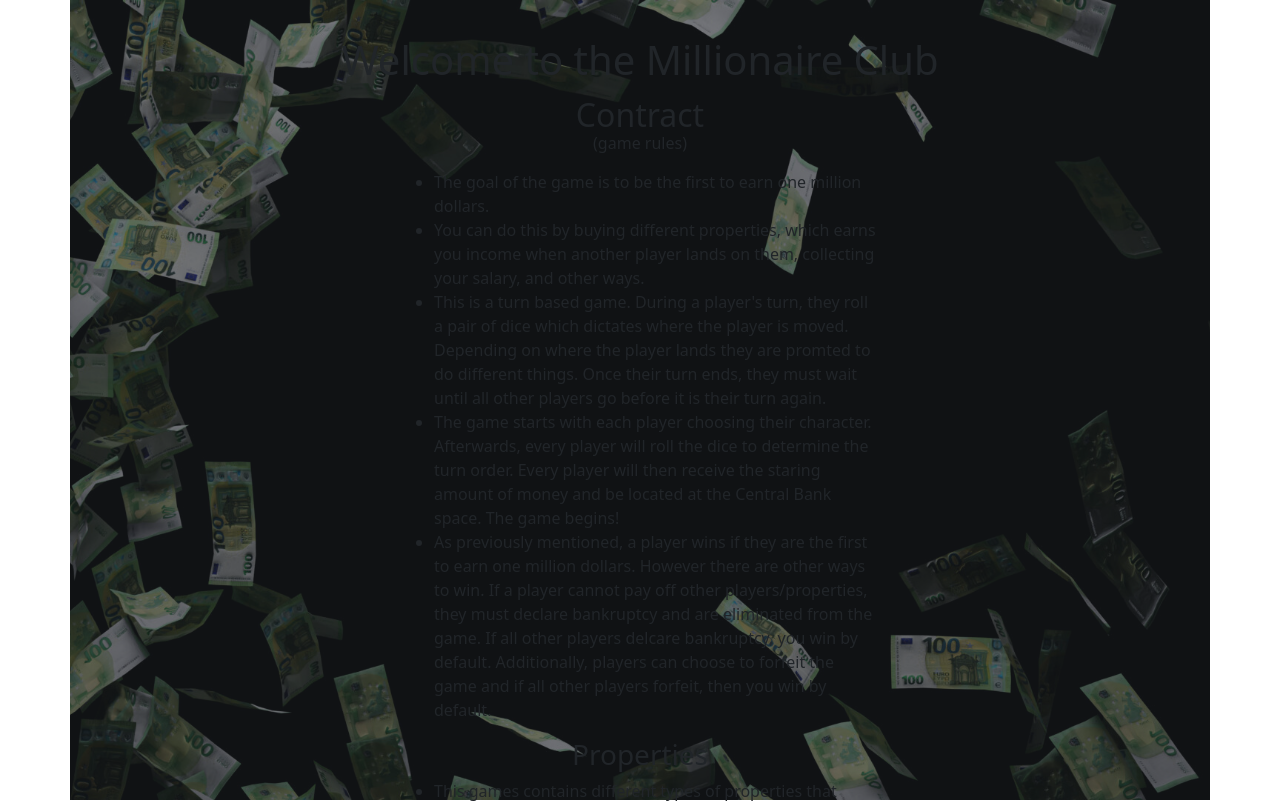
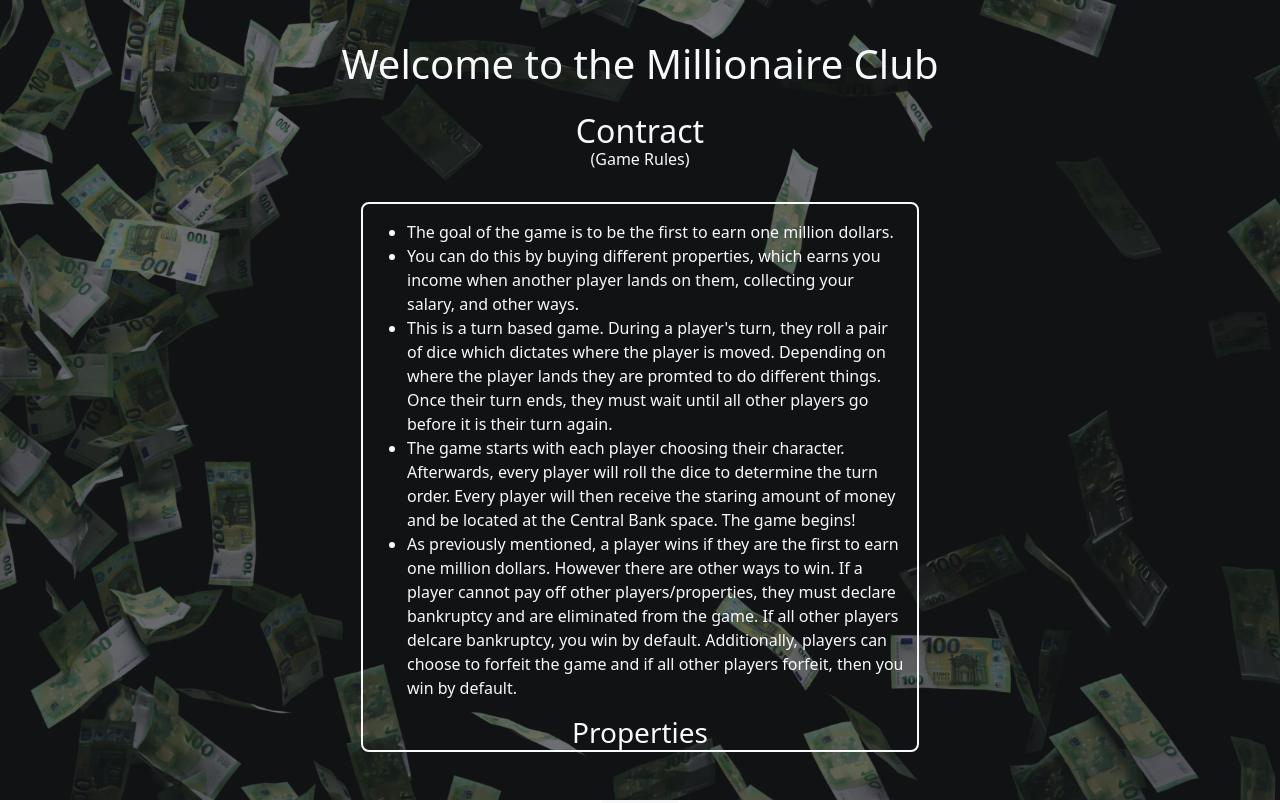
Before and after one commit to legend-unavailable/monopoly-frontend, a React (Vite) app: page / in a window 1280 px wide. Shown: the top 803 px of the page. Built offline with nearby package versions, Linux system fonts and the light colour scheme.

Commit message:
swapped pics, started lobby page, finished home page

```diff
--- a/src/pages/Home.jsx
+++ b/src/pages/Home.jsx
@@ -8,37 +8,43 @@ const Home = () => {
   }
     return (
       <>
-      <div className="container fluid p-0">
-        <div className="position-relative" style={{height : '100vh'}}>
-          <div className="position-absolute top-0 start-0 w-100 h-100"
+        <div className="container-fluid p-0">
+          <div className="position-relative" style={{ height: "100vh" }}>
+            <div
+              className="position-absolute top-0 start-0 w-100 h-100"
               style={{
                 backgroundImage: `url(${money})`,
-            backgroundSize: 'cover',
-            backgroundPosition: 'center'
-          }}>
-          </div>
+                backgroundSize: "cover",
+                backgroundPosition: "center",
+              }}
+            ></div>
 
             <div className="position-absolute top-0 start-0 w-100 h-100 bg-dark bg-opacity-50"></div>
 
-          <div className="position-relative p-4" style={{zIndex: 2}}>
-          <div className="container p-2">
-          <div className="row p-1">
-            <div className="col">
-              <h1 className="text-center">
-                Welcome to the Millionaire Club
-              </h1>
+            <div
+              className="position-relative d-flex flex-column p-4"
+              style={{ zIndex: 2 }}
+            >
+              <div className="d-flex justify-content-center p-3">
+                <h1 className="text-light">Welcome to the Millionaire Club</h1>
               </div>
-          </div>
-          <div className="row d-flex justify-content-center">
-            <h2 className="text-center">Contract <h6>(game rules)</h6> </h2>
+
+              <div className="container d-flex flex-column justify-content-center">
+                <h2 className="text-center text-light pb-3">
+                  Contract <h6>(Game Rules)</h6>
+                </h2>
                 <div
-              className="overflow-y-scroll"
-              style={{ maxHeight: "700px", maxWidth: "500px" }}
+                  className="overflow-y-scroll container text-light border border-light border-2 rounded-3"
+                  style={{
+                    maxHeight: "550px",
+                    width: '50%'
+                  }}
                 >
-
+                  <div className="pt-3">
                   <ul>
-                <li>The goal of the game is to be the first to earn
-                  one million dollars.
+                    <li>
+                      The goal of the game is to be the first to earn one
+                      million dollars.
                     </li>
                     <li>
                       You can do this by buying different properties, which
@@ -47,139 +53,169 @@ const Home = () => {
                     </li>
                     <li>
                       This is a turn based game. During a player's turn, they
-                  roll a pair of dice which dictates where the player is moved.
-                  Depending on where the player lands they are promted to do
-                  different things. Once their turn ends, they must wait until all
-                  other players go before it is their turn again.
+                      roll a pair of dice which dictates where the player is
+                      moved. Depending on where the player lands they are
+                      promted to do different things. Once their turn ends, they
+                      must wait until all other players go before it is their
+                      turn again.
                     </li>
                     <li>
                       The game starts with each player choosing their character.
-                  Afterwards, every player will roll the dice to determine the
-                  turn order. Every player will then receive the staring amount
-                  of money and be located at the Central Bank space. The game begins!
+                      Afterwards, every player will roll the dice to determine
+                      the turn order. Every player will then receive the staring
+                      amount of money and be located at the Central Bank space.
+                      The game begins!
                     </li>
                     <li>
-                  As previously mentioned, a player wins if they are the first to
-                  earn one million dollars. However there are other ways to win. If
-                  a player cannot pay off other players/properties, they must declare
-                  bankruptcy and are eliminated from the game. If all other players
-                  delcare bankruptcy, you win by default. Additionally, players can
-                  choose to forfeit the game and if all other players forfeit, then you
-                  win by default.
+                      As previously mentioned, a player wins if they are the
+                      first to earn one million dollars. However there are other
+                      ways to win. If a player cannot pay off other
+                      players/properties, they must declare bankruptcy and are
+                      eliminated from the game. If all other players delcare
+                      bankruptcy, you win by default. Additionally, players can
+                      choose to forfeit the game and if all other players
+                      forfeit, then you win by default.
                     </li>
                   </ul>
 
                   <h3 className="text-center">Properties</h3>
                   <ul>
                     <li>
-                  This games contains different types of properties that players
-                  can land on.
+                      This games contains different types of properties that
+                      players can land on.
                     </li>
                     <li>
-                  Colored Unowned Properties: these kinds of properties can be purchased
-                  by players. When a player lands on these, they are given a Black Card
-                  and are given the choice to buy or ignore this property. Their turn ends.
+                      Colored Unowned Properties: these kinds of properties can
+                      be purchased by players. When a player lands on these,
+                      they are given a Black Card and are given the choice to
+                      buy or ignore this property. Their turn ends.
                     </li>
                     <li>
-                  Colored Owned Properties: these properties are already owned and thus
-                  cannot be repurchased by another player. If a player lands here, they
-                  must pay rent money to the owner. Their turn ends.
+                      Colored Owned Properties: these properties are already
+                      owned and thus cannot be repurchased by another player. If
+                      a player lands here, they must pay rent money to the
+                      owner. Their turn ends.
                     </li>
                     <li>
-                  Golden Card Properties: these properties cannot be purchased. If a player
-                  lands here they are given a Golden Card. Their turn ends.
+                      Golden Card Properties: these properties cannot be
+                      purchased. If a player lands here they are given a Golden
+                      Card. Their turn ends.
                     </li>
                     <li>
-                  Orange Card: these properties cannot be purchased. If a player
-                  lands here they are given an Orange Card. Their turn ends.
+                      Orange Card: these properties cannot be purchased. If a
+                      player lands here they are given an Orange Card. Their
+                      turn ends.
                     </li>
                     <li>
-                  Prison(Visitor): this property cannot be purchased. If a player lands here,
-                  nothing happens and their turn ends.
+                      Prison(Visitor): this property cannot be purchased. If a
+                      player lands here, nothing happens and their turn ends.
                     </li>
                     <li>
-                  Go To Jail: this property cannot be purchased. If a player lands
-                  here, they are moved to prison, their turn ends.
+                      Go To Jail: this property cannot be purchased. If a player
+                      lands here, they are moved to prison, their turn ends.
                     </li>
                     <li>
-                  Public Park: this property cannot be purchased. If a player lands here, nothing
-                  happens and their turn ends.
+                      Public Park: this property cannot be purchased. If a
+                      player lands here, nothing happens and their turn ends.
                     </li>
                     <li>
-                  Central Bank: this property cannot be purchased, this is also the starting point
-                  for all players. If a player lands here or passes through here, they are given the
-                  option to upgrade their character for $50k. Afterwards, they collect their salary
-                  and continue the game like normal.
+                      Central Bank: this property cannot be purchased, this is
+                      also the starting point for all players. If a player lands
+                      here or passes through here, they are given the option to
+                      upgrade their character for $50k. Afterwards, they collect
+                      their salary and continue the game like normal.
                     </li>
                   </ul>
 
                   <h3 className="text-center">Cards</h3>
                   <ul>
-                <li>Black Cards: Black cards are located on every unowned colored property and can only
-                  be used once. There are two types of Black cards: Use Now and Keep Until Needed. Use
-                  Now cards must be used as soon as a player receives them. Keep Until Needed cards can
-                  be used once a player receives it or they can choose to save them. If saved, they can
-                  be used during a player's turn before they roll the dice.
-                </li>
-                <li>Golden Cards: Golden Cards are given to players when they land on the respective property.
-                  These cards must always be used once received(except for one specifc card). These cards
-                  depend on either the levels of the players for specific cards. Some cards will require the
-                  player to roll the dice while others don't. Golden cards are always beneficial to the receiving
-                  player.
+                    <li>
+                      Black Cards: Black cards are located on every unowned
+                      colored property and can only be used once. There are two
+                      types of Black cards: Use Now and Keep Until Needed. Use
+                      Now cards must be used as soon as a player receives them.
+                      Keep Until Needed cards can be used once a player receives
+                      it or they can choose to save them. If saved, they can be
+                      used during a player's turn before they roll the dice.
                     </li>
                     <li>
-                  Orange Card: Orange Cards are given to players when they land on the respective property.
-                  These cards must always be used once received. Like Golden Cards, Orange cards also depend on
-                  the levels of the players and some require the player to roll dice. However, unlike Golden
-                  Cards, Orange Cards aren't always beneficial to the player.
+                      Golden Cards: Golden Cards are given to players when they
+                      land on the respective property. These cards must always
+                      be used once received(except for one specifc card). These
+                      cards depend on either the levels of the players for
+                      specific cards. Some cards will require the player to roll
+                      the dice while others don't. Golden cards are always
+                      beneficial to the receiving player.
+                    </li>
+                    <li>
+                      Orange Card: Orange Cards are given to players when they
+                      land on the respective property. These cards must always
+                      be used once received. Like Golden Cards, Orange cards
+                      also depend on the levels of the players and some require
+                      the player to roll dice. However, unlike Golden Cards,
+                      Orange Cards aren't always beneficial to the player.
                     </li>
                   </ul>
 
                   <h3 className="text-center">Prison</h3>
                   <ul>
                     <li>
-                  Prison Restrictions: When a player is imprisoned, they cannot collect any rent money
-                  and they cannot roll the dice to move.
+                      Prison Restrictions: When a player is imprisoned, they
+                      cannot collect any rent money and they cannot roll the
+                      dice to move.
                     </li>
                     <li>
-                  Escaping Prison: During their turn, the player can either try to escape by rolling
-                  doubles on the dice or by bribing the guards. If a player hasn't escaped by the fourth
-                  turn, they must pay a fine to be released.
+                      Escaping Prison: During their turn, the player can either
+                      try to escape by rolling doubles on the dice or by bribing
+                      the guards. If a player hasn't escaped by the fourth turn,
+                      they must pay a fine to be released.
                     </li>
                   </ul>
 
                   <h3 className="text-center">Colored Properties</h3>
                   <ul>
                     <li>
-                  Buying Properties: Colored properties all have a price tag that players must pay to own a
-                  colored property. If purchased, players are given the title deed which provides information
-                  about the property like rent and house costs. Additionally, if a player purchases all
-                  properties of the same color, the basic rent costs of those properties is doubled, increasing
-                  income for the player.
+                      Buying Properties: Colored properties all have a price tag
+                      that players must pay to own a colored property. If
+                      purchased, players are given the title deed which provides
+                      information about the property like rent and house costs.
+                      Additionally, if a player purchases all properties of the
+                      same color, the basic rent costs of those properties is
+                      doubled, increasing income for the player.
                     </li>
                     <li>
-                  Upgrading Properties: Owned colored properties can be upgraded further by purchasing houses.
-                  House costs differ between properties and are stated in the title deed of the property.
-                  Adding houses to a property increases the rent cost of the property, significantly increasing
-                  income. Players can add up to four houses to a property, after that they choose to purhcase a
-                  hotel to further increase rent cost. Hotels are the last building that can be added to a property
-                  and the cost to add a hotel is in the title deed.
+                      Upgrading Properties: Owned colored properties can be
+                      upgraded further by purchasing houses. House costs differ
+                      between properties and are stated in the title deed of the
+                      property. Adding houses to a property increases the rent
+                      cost of the property, significantly increasing income.
+                      Players can add up to four houses to a property, after
+                      that they choose to purhcase a hotel to further increase
+                      rent cost. Hotels are the last building that can be added
+                      to a property and the cost to add a hotel is in the title
+                      deed.
                     </li>
                     <li>
-                  Selling Properties: Players can sell their properties only if they cannot pay for something like
-                  rent to another player. Houses and hotels can be sold for half the price the player paid for them.
-                  Only after that, the player is able to mortgage the property. If a player does this, they receive the
-                  amount stated in the title deed, however as a result they will no longer receive rent money for that
-                  property. As a last resort, players can choose to sell the property to other players for an agreed price.
-                  Mortgaged properties can be repayed for the price shown in the title deed and doing so will allow th owner
-                  to start collecting rent again.
+                      Selling Properties: Players can sell their properties only
+                      if they cannot pay for something like rent to another
+                      player. Houses and hotels can be sold for half the price
+                      the player paid for them. Only after that, the player is
+                      able to mortgage the property. If a player does this, they
+                      receive the amount stated in the title deed, however as a
+                      result they will no longer receive rent money for that
+                      property. As a last resort, players can choose to sell the
+                      property to other players for an agreed price. Mortgaged
+                      properties can be repayed for the price shown in the title
+                      deed and doing so will allow th owner to start collecting
+                      rent again.
                     </li>
                   </ul>
-
+                  </div>
                 </div>
                 <div className="container d-flex justify-content-center p-5">
-              <button className="btn btn-dark" onClick={() => nextPage()}>I Agree</button>
-            </div>
+                  <button className="btn btn-light" onClick={() => nextPage()}>
+                    I Agree
+                  </button>
                 </div>
               </div>
             </div>
--- a/src/pages/Lobby.jsx
+++ b/src/pages/Lobby.jsx
@@ -1,4 +1,53 @@
+import lobby from '../assets/cigarLounge.jpg';
+
 const Lobby = () => {
+
+    return(
+        <div className="container-fluid p-0">
+            <div className="position-relative" style={{height: '100vh'}}>
+                <div className="position-absolute top-0 start-0 w-100 h-100" style={{
+                    backgroundImage: `url(${lobby})`,
+                    backgroundSize: 'cover',
+                    backgroundPosition: 'center'
+                }}/>
+                <div className='position-absolute top-0 start-0 w-100 h-100 bg-dark bg-opacity-50'/>
+
+                <div className="position-relative pt-4" style={{zIndex: 2}}>
+                    //content
+                    <div className="d-flex justify-content-center pb-5">
+                        <h1 className="text-light">
+                            Lobby
+                        </h1>
+                    </div>
+
+                    <div className="container-fluid d-flex justify-content-evenly align-items-center  m-0" style={{ height: '65vh'
+                    }}>
+
+                        <div className="card border-success bg-success bg-opacity-25 h-50 w-25">
+                            <div className="card-body text-success position-absolute start-50 top-50 translate-middle">
+                                <h2 className="card-title text-center">Join a Room</h2>
+                            </div>
+                        </div>
+
+                        <div className="card border-primary bg-primary bg-opacity-25 h-50 w-25">
+                            <div className="card-body text-primary position-absolute start-50 top-50 translate-middle">
+                                <h2 className="card-title text-center">Create a Room</h2>
+                            </div>
+                        </div>
+
+                        <div className="card border-warning bg-warning bg-opacity-25 h-50 w-25">
+                            <div className="card-body text-warning position-absolute start-50 top-50 translate-middle">
+                                <h2 className="card-title text-center">Shop</h2>
+                            </div>
+                        </div>
+
+                    </div>
+                </div>
+
+
+            </div>
+        </div>
+    )
 
 }
 
--- a/src/pages/Login.jsx
+++ b/src/pages/Login.jsx
@@ -1,7 +1,7 @@
 import axios from "axios";
 import React, {useState} from "react";
 import { useNavigate } from "react-router-dom";
-import lounge from '../assets/cigarLounge.jpg'
+import entrance from '../assets/entrance.jpg'
 
 const Login = () => {
     const [loginInfo, setLoginInfo] = useState({email: '', password: ''});
@@ -63,7 +63,7 @@ const Login = () => {
           <div
             className="position-absolute top-0 start-0 w-100 h-100"
             style={{
-              backgroundImage: `url(${lounge})`,
+              backgroundImage: `url(${entrance})`,
               backgroundSize: "cover",
               backgroundPosition: "center",
             }}
```
Also changed, not shown: src/assets/entrance.jpg (added). Lines whose indentation alone changed are shown as unchanged.
